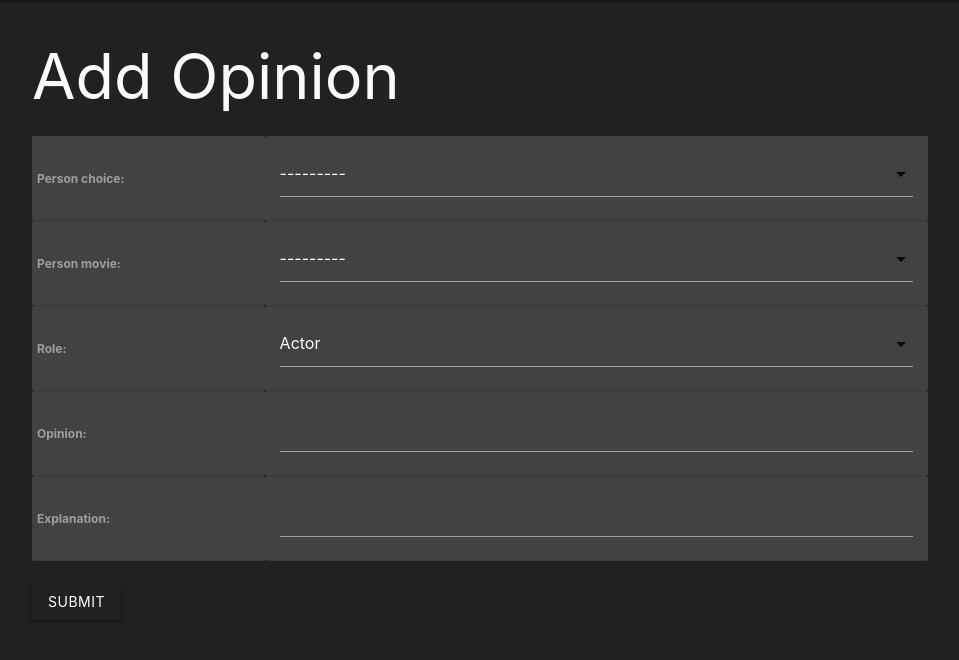
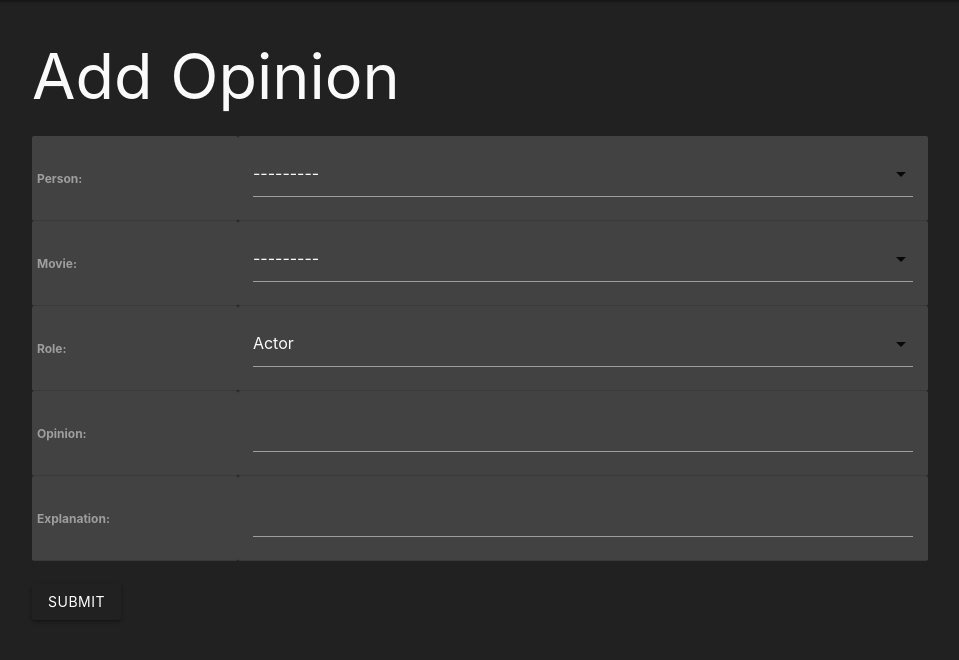
Before and after one commit to kujo8p/unpopular-opinion, a Django app: page /opinion/create/p/ in a window 1280 px wide. Shown: the part 64-724 px from the top of the page, without its empty margins (160-1119 px from the left). Run offline with Django 5.2, Linux system fonts and the light colour scheme; tables that the repository leaves empty hold one stand-in row (values such as "Sample post").

Commit message:
tweaked models and forms and started on dependent dropdown

```diff
--- a/unpopular_opinions/main_app/admin.py
+++ b/unpopular_opinions/main_app/admin.py
@@ -1,6 +1,8 @@
 from django.contrib import admin
-from .models import Movie, Personnel
+from .models import Movie, Personnel, Comment, Opinion
 
 # Register your models here.
 admin.site.register(Movie)
+admin.site.register(Comment)
+admin.site.register(Opinion)
 admin.site.register(Personnel)
--- a/unpopular_opinions/main_app/forms.py
+++ b/unpopular_opinions/main_app/forms.py
@@ -10,20 +10,18 @@
 class OpinionForm(ModelForm):
   def __init__(self, *args, **kwargs):
     super(OpinionForm, self).__init__(*args, **kwargs)
-    self.fields['movie_choice'] = ModelChoiceField(queryset=Movie.objects.all())
 
 
   class Meta:
     model = Opinion
-    fields = ['movie_choice', 'tldr', 'content']
+    fields = ['movie', 'tldr', 'content']
 
 
 class OpinionFormPerson(ModelForm):
   def __init__(self, *args, **kwargs):
     super(OpinionFormPerson, self).__init__(*args, **kwargs)
-    self.fields['person_choice'] = ModelChoiceField(queryset=Personnel.objects.all())
-    self.fields['person_movie'] = ModelChoiceField(queryset=Movie.objects.all())
+    self.fields['movie'].queryset = Movie.objects.none()
 
   class Meta:
     model = Opinion
-    fields = ['person_choice', 'person_movie', 'person_role', 'tldr', 'content']
+    fields = ['person', 'movie', 'person_role', 'tldr', 'content']
--- a/unpopular_opinions/main_app/models.py
+++ b/unpopular_opinions/main_app/models.py
@@ -27,9 +27,7 @@
 
 class Personnel(models.Model):
     name = models.CharField(max_length=100)
-    role = models.CharField(max_length=50)
     movies = models.ManyToManyField(Movie)
-    movie_choice = models.CharField('movie', max_length=150)
 
     def __str__(self):
       return self.name
@@ -53,8 +51,7 @@
     date = models.DateTimeField(auto_now_add=True)
     content = models.CharField('explanation', max_length=10000)
     movie = models.ForeignKey(Movie, on_delete=models.CASCADE)
-    check_person = models.BooleanField(default=False)
-    person = models.ForeignKey(Personnel, on_delete=models.CASCADE, null=True)
+    person = models.ForeignKey(Personnel, on_delete=models.CASCADE, db_column='cast or crew member', null=True)
     person_role = models.CharField('role', choices=ROLES, default=ROLES[0], null=True)
     movie_choice = models.CharField('movie', max_length=150)
     person_choice = models.CharField('cast or crew member', max_length=150, null=True)
--- a/unpopular_opinions/main_app/templates/base.html
+++ b/unpopular_opinions/main_app/templates/base.html
@@ -27,7 +27,7 @@
           <li><a href="{% url 'about' %}">About</a></li>
           {% if user.is_authenticated %}
           <li><a href="{% url 'opinion' %}">Opinions</a></li>
-          <li><a href="{% url 'opinion_create' %}">Add an Opinion</a></li>
+          <li><a href="{% url 'opinion_type' %}">Add an Opinion</a></li>
           <li><a href="{% url 'movies' %}">Movies</a></li>
           <li><a href="{% url 'movies_create' %}">Add a Movie</a></li>
           <li><a href="{% url 'logout' %}">Log Out</a></li>
--- a/unpopular_opinions/main_app/templates/main_app/opinion_form.html
+++ b/unpopular_opinions/main_app/templates/main_app/opinion_form.html
@@ -19,7 +19,7 @@
   </form>
 </div>
 <script>
-    const selectEl = document.getElementById('id_movie_choice');
+    const selectEl = document.getElementById('id_movie');
     M.FormSelect.init(selectEl);
 </script>
 {% endblock %}
--- a/unpopular_opinions/main_app/templates/main_app/opinion_person_form.html
+++ b/unpopular_opinions/main_app/templates/main_app/opinion_person_form.html
@@ -19,9 +19,9 @@
   </form>
 </div>
 <script>
-    const selectEl1 = document.getElementById('id_person_choice');
+    const selectEl1 = document.getElementById('id_person');
     M.FormSelect.init(selectEl1);
-    const selectEl2 = document.getElementById('id_person_movie');
+    const selectEl2 = document.getElementById('id_movie');
     M.FormSelect.init(selectEl2);
     const selectEl3 = document.getElementById('id_person_role');
     M.FormSelect.init(selectEl3);
--- a/unpopular_opinions/main_app/views.py
+++ b/unpopular_opinions/main_app/views.py
@@ -59,6 +59,11 @@
     form_class = OpinionFormPerson
     template_name_suffix = '_person_form'
 
+def load_movies(request):
+    personnel_id = request.GET('person')
+    movies = Personnel.objects.get(id=personnel_id).movies.all()
+    return render(request, 'opinions/person_movie_dropdown.html', {'movies': movies})
+
 class OpinionUpdate(LoginRequiredMixin, UpdateView):
     model = Opinion
     fields = ['tldr', 'content']
@@ -85,7 +90,6 @@
     form = OpinionForm(request.POST)
     if form.is_valid():
         new_opinion = form.save(commit=False)
-        new_opinion.movie_id = request.POST['movie_choice']
         new_opinion.user_id = request.user.id
         new_opinion.save()
     return redirect('opinion')
```
Also changed, not shown: unpopular_opinions/main_app/migrations/0011_remove_opinion_check_person_and_more.py (added), unpopular_opinions/main_app/templates/opinions/person_movie_dropdown.html (added).
